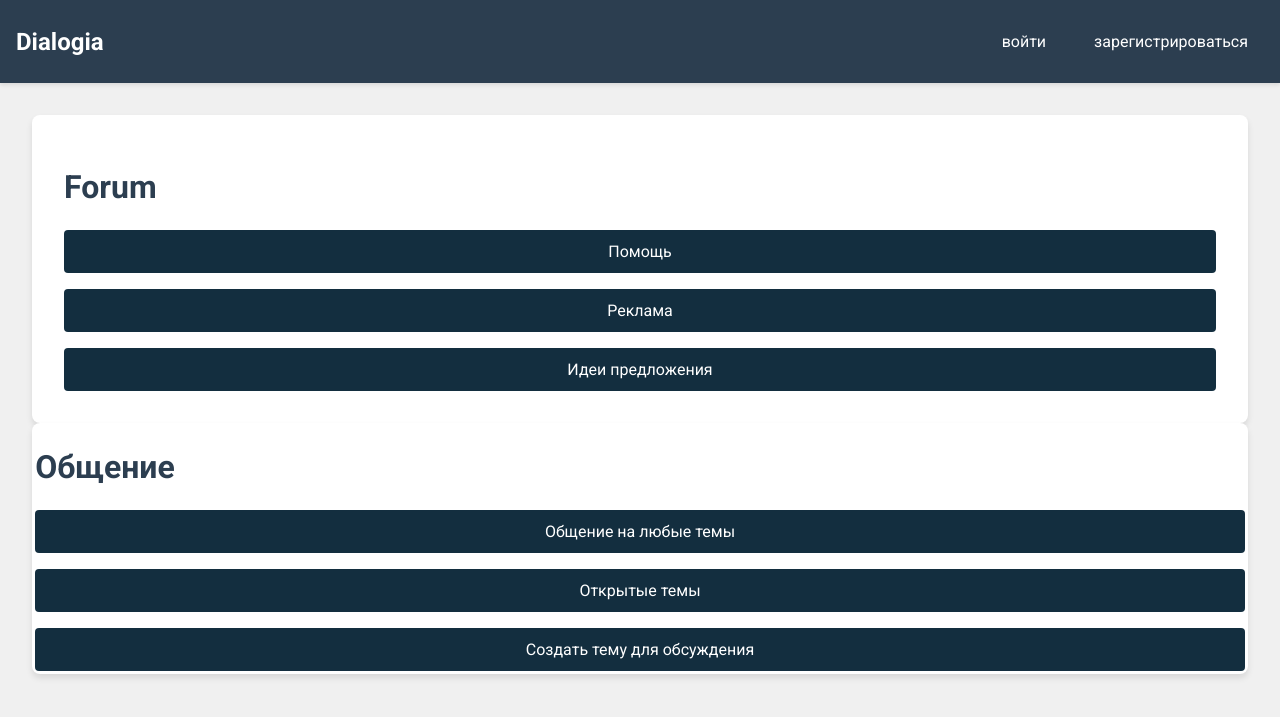
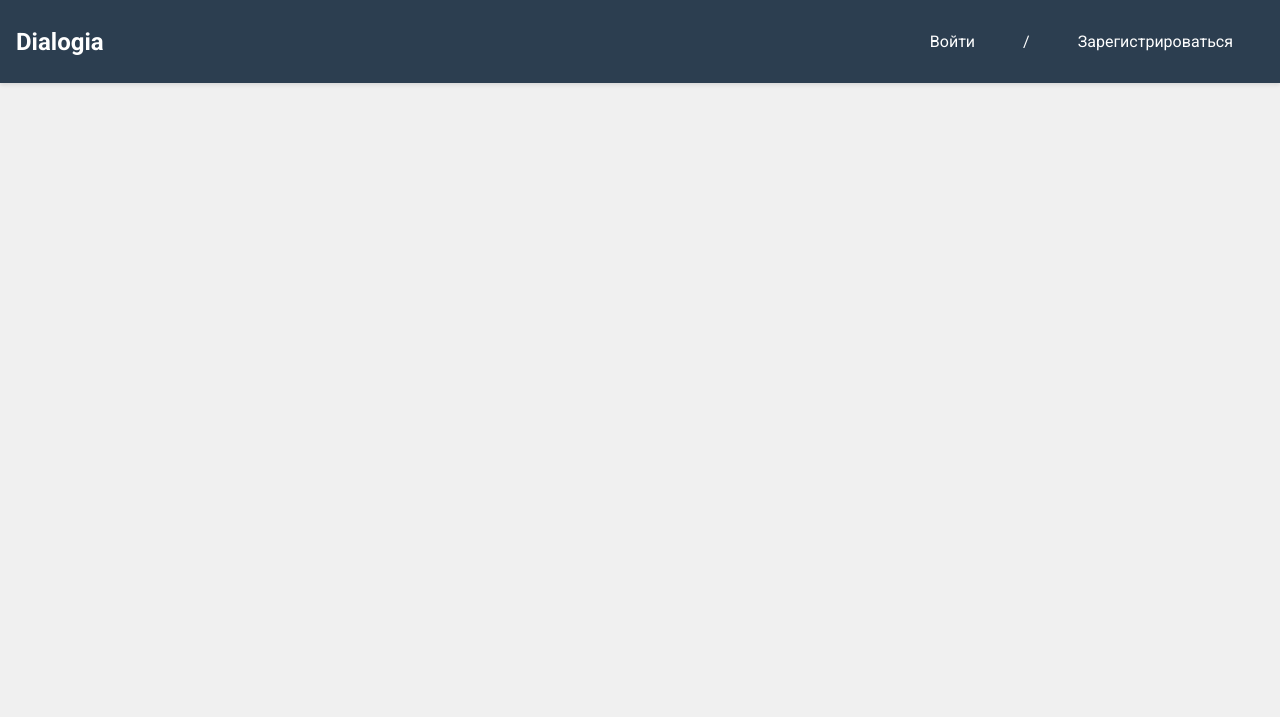
Before and after one commit to RiderMC126/Dialogia, a Flask app: page / in a window 1280 px wide. Shown: the top 717 px of the page. Run offline with Flask 3, Linux system fonts and the light colour scheme.

Commit message:
update index.html

```diff
--- a/templates/index.html
+++ b/templates/index.html
@@ -9,39 +9,7 @@
     <link href="https://fonts.googleapis.com/css2?family=Roboto:wght@300;400;700&display=swap" rel="stylesheet">
 </head>
 <body>
-    <header>
-        <!-- Логотип типо -->
-        <div class="logo">Dialogia</div>
-        <!-- меню навигации сверху которое -->
-        <nav>
-            <ul>
-
-                <li><a href="#">войти</a></li>
-                <li><a href="#">зарегистрироваться</a></li
-            </ul>
-        </nav>
-    </header>
+    {% include 'header.html' %}
     <!-- Основа страницы, что и для чего -->
-
-    <main>
-         <!-- Блок форума -->
-        <div class="forum-block">
-            <h1>Forum</h1>
-            <div class="forum-buttons">
-                <a href="#" class="button">Помощь</a>
-                <a href="#" class="button">Реклама</a>
-                <a href="#" class="button">Идеи предложения</a>
-            </div>
-        </div>
-         <!-- Блок для чата -->
-        <div class="Chat-block">
-            <h1>Общение</h1>
-            <div class="Chat-buttons">
-                <a href="#" class="button">Общение на любые темы</a>
-                <a href="#" class="button">Открытые темы</a>
-                <a href="#" class="button">Создать тему для обсуждения</a>
-            </div>
-
-    </main>
 </body>
 </html>
```
